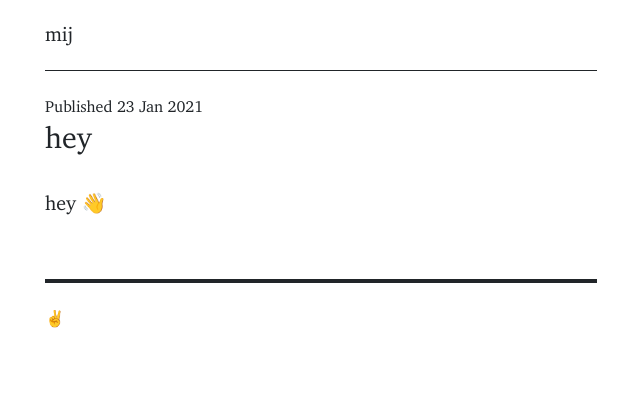
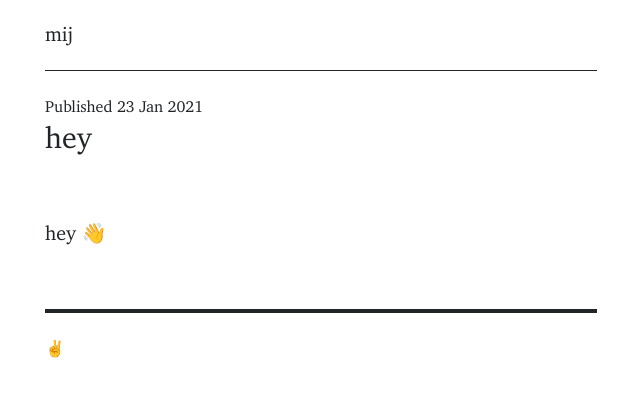
Before and after one commit to muhammadilfaj/mij, a Jekyll site: the page built from _posts/2021-01-23-hey.md, in a window 1280 px wide. Shown: the top 397 px of the page, without its empty margins (319-959 px from the left). Built offline with Jekyll 4.4.1, drawn with Linux system fonts in a browser that asks for light colours.

Commit message:
Update post.html

```diff
--- a/_layouts/post.html
+++ b/_layouts/post.html
@@ -3,7 +3,7 @@ layout: default
 ---
 
 <article class="mb-3">
-  <header class="mb-2">
+  <header class="mb-3">
     <time datetime="{{ page.date | date_to_xmlschema }}"><small>Published {{ page.date | date_to_string }}</small></time>
     <h1 class="p-0 fw-normal">{{ page.title }}</h1>
   </header>
```
